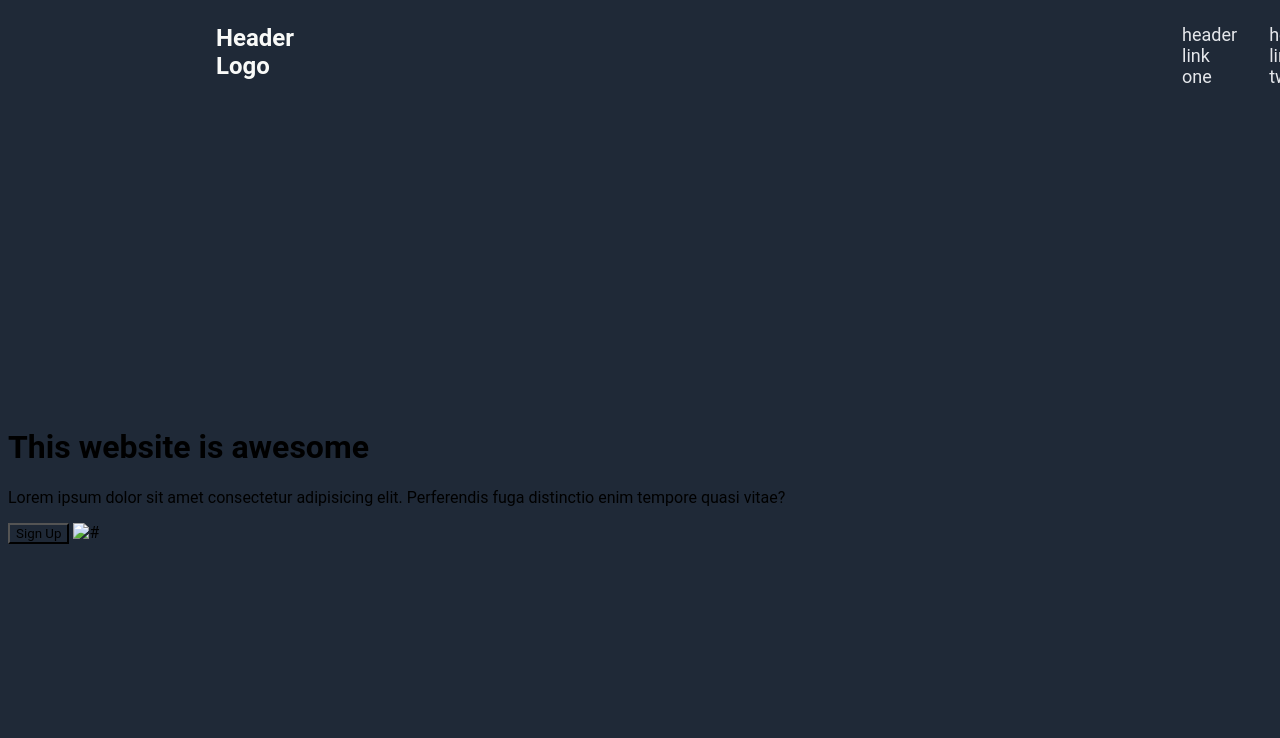
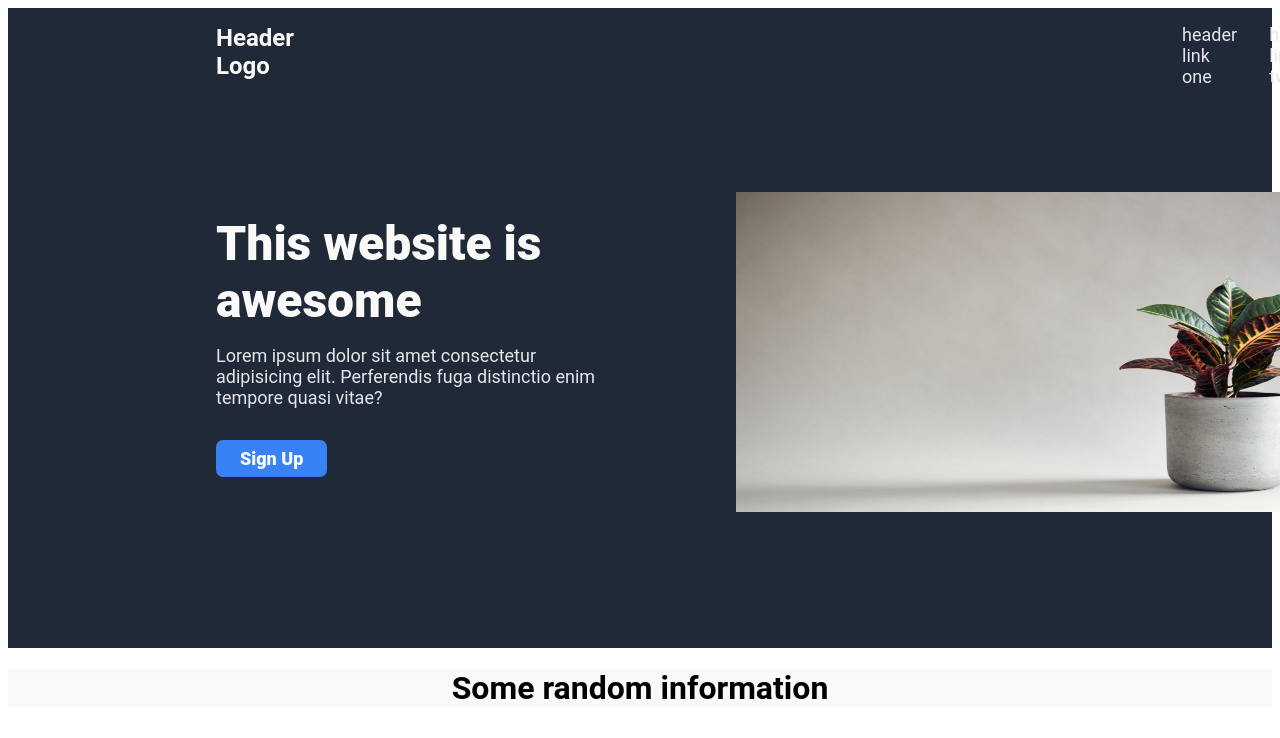
Before and after one commit to PinkPlush/Landing-Page, a plain HTML site: page index.html in a window 1280 px wide. Shown: the top 738 px of the page. Drawn offline with Linux system fonts and the light colour scheme.

Commit message:
Added the hero part and the split screen different color background for the other part

```diff
--- a/index.html
+++ b/index.html
@@ -8,6 +8,7 @@
     <link rel="stylesheet" href="style.css">
 </head>
 <body>
+    <div class="container">
         <header>
             <h1 class="header">Header Logo</h1>
             <ul class="navbar">
@@ -17,10 +18,14 @@
             </ul>
         </header>
         <div class="hero">
-        <h1>This website is awesome</h1>
-        <p>Lorem ipsum dolor sit amet consectetur adipisicing elit. Perferendis fuga distinctio enim tempore quasi vitae?</p>
-        <button>Sign Up</button>
-        <img src="#" alt="#">
+            <h1 class="hero-title">This website is awesome</h1>
+            <p class="hero-description">Lorem ipsum dolor sit amet consectetur adipisicing elit. Perferendis fuga distinctio enim tempore quasi vitae?</p>
+            <button class="hero-sign">Sign Up</button>
+            <img src="./images/minimalist-red-and-green-houseplant-on-grey-background.jpg" alt="A minimalistic flower image">
+        </div>
+    </div>
+    <div class="random">
+        <h1>Some random information</h1>
     </div>
 
 </body>
--- a/style.css
+++ b/style.css
@@ -6,9 +6,13 @@
 }
 
 *{
-    background-color: var(--background);
+
     font-family: 'Roboto', sans-serif;
 }
+.container{
+    height: 40rem;
+    background-color: var(--background);
+    }
 header {
     display: flex;
 }
@@ -16,7 +20,7 @@ header {
 .header {
     color: var(--textcolor);
     font-size: 24px;
-    margin: 1rem 45rem 20rem 13rem;
+    margin: 1rem 45rem 8rem 13rem;
 }
 ul{
     color: var(--quote);
@@ -24,7 +28,7 @@ ul{
     display: flex;
     gap: 2rem;
     font-size: 18px;
-    margin: 1rem 13rem 20rem 8rem;
+    margin: 1rem 13rem 8rem 8rem;
 }
 a {
     color: inherit;
@@ -32,3 +36,45 @@ a {
 a:link {
     text-decoration: none;
 }
+div.hero{
+   height: 30rem;
+   width: 40rem;
+}
+.hero-title {
+    font-size: 48px;
+    font-weight: 900;
+    color: var(--textcolor);
+    margin: 0 2rem 1rem 13rem;
+}
+.hero-description {
+    font-size: 18px;
+    color: var(--quote);
+    margin: 0 2rem 1rem 13rem;
+}
+.hero-sign{
+    font-size: 18px;
+    font-weight: 900;
+    background-color: var(--buttoncolor);
+    color: var(--textcolor);
+    border-radius: 7px;
+    display: inline-block;
+    border: none;
+    padding: 0.5rem 1.5rem;
+    margin: 1rem auto 10rem 13rem;
+
+}
+img {
+    max-width: 100%;
+    width: 40rem;
+    height: 20rem;
+    position: absolute;
+    left: 50%;
+    top: 12rem;
+    margin: auto 6rem;
+}
+
+.random{
+    background-color: var(--textcolor);
+    text-align: center;
+
+}
```
Also changed, not shown: images/minimalist-red-and-green-houseplant-on-grey-background.jpg (added). Lines whose indentation alone changed are shown as unchanged.
